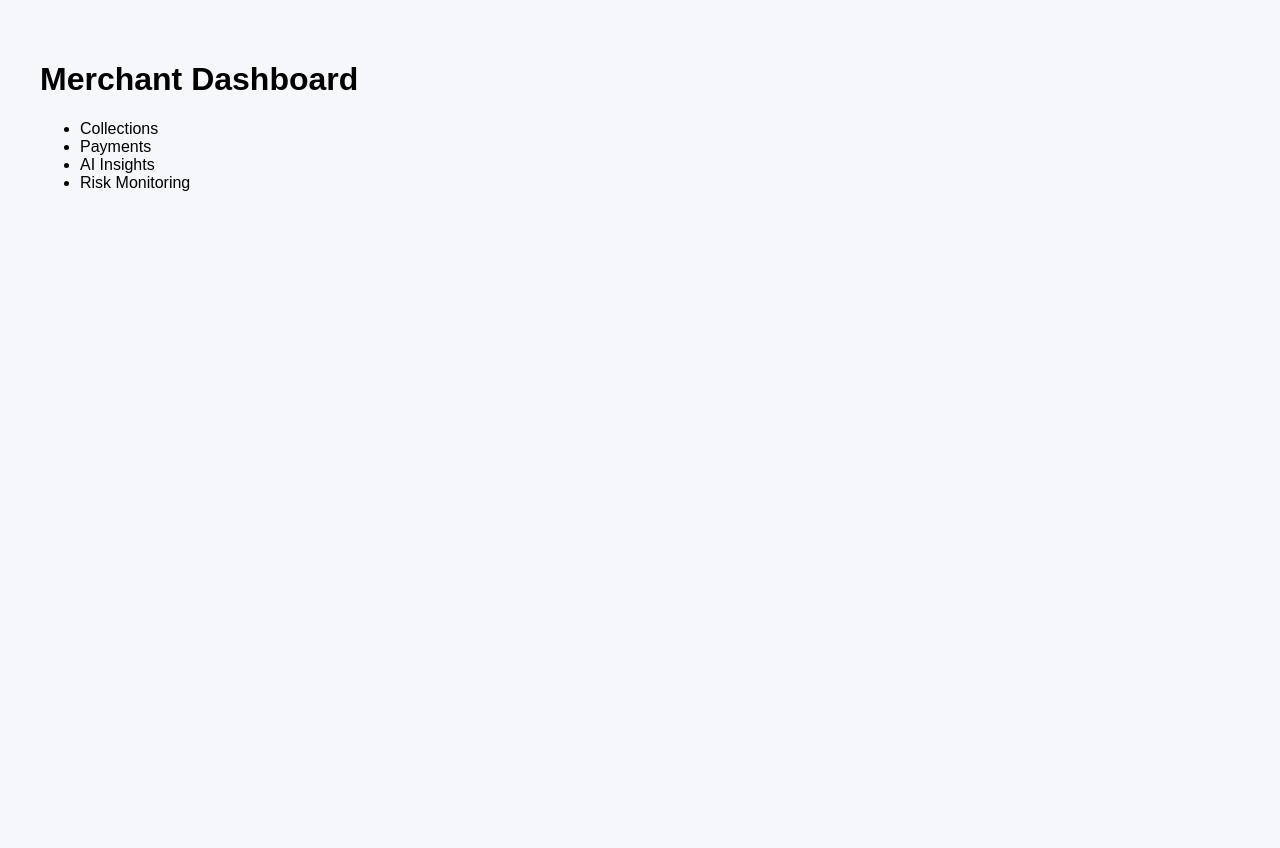
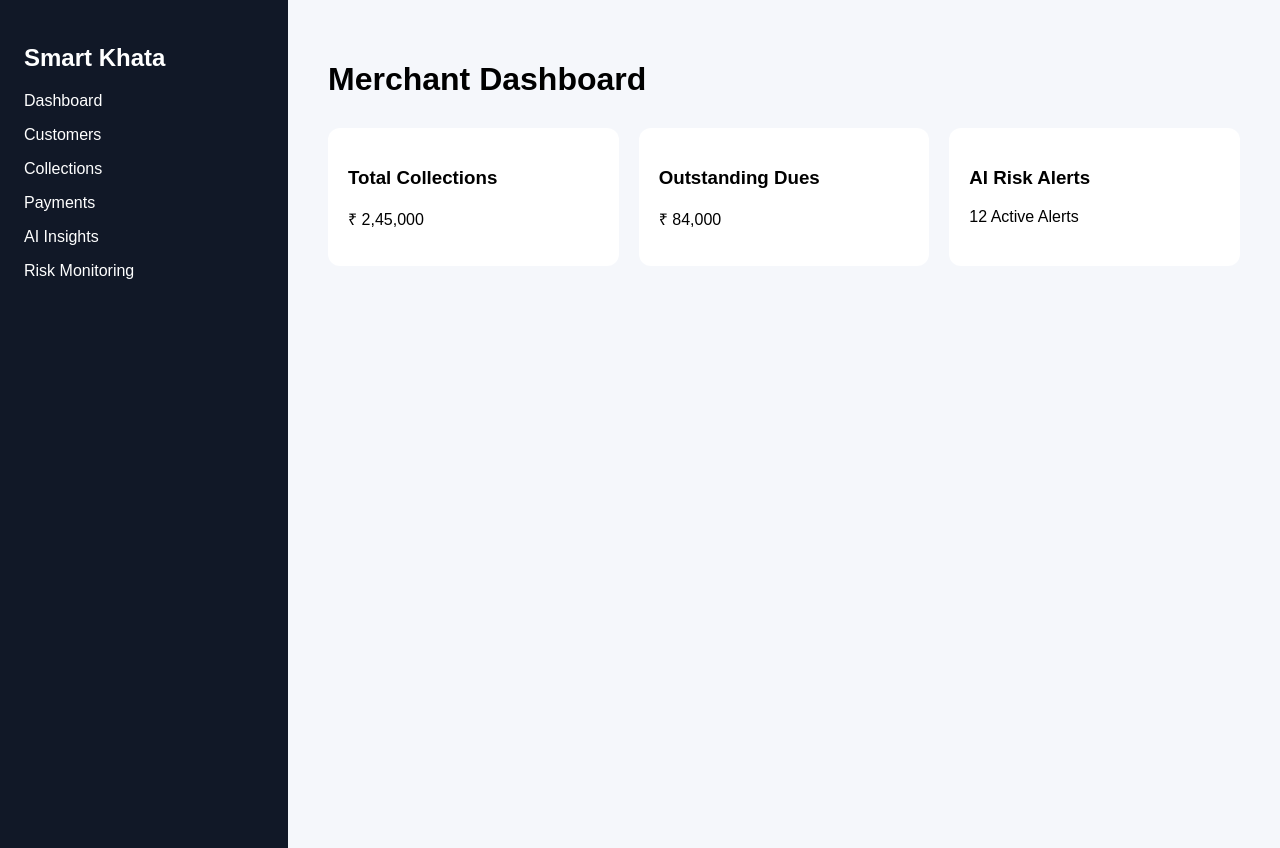
Before and after one commit to dkshaikdxb-dev/Smart-Digital-Khata, a Next.js app in the folder frontend/web/: page /dashboard in a window 1280 px wide. Before the commit the page ends 800 px from the top, so only its background shows below. Built offline with nearby package versions, Linux system fonts and the light colour scheme.

Commit message:
Upgrade merchant dashboard into SaaS layout

```diff
--- a/frontend/web/app/dashboard/page.jsx
+++ b/frontend/web/app/dashboard/page.jsx
@@ -1,13 +1,37 @@
+import Sidebar from '../../components/Sidebar';
+
 export default function DashboardPage() {
   return (
-    <main style={{ padding: '40px', fontFamily: 'sans-serif' }}>
-      <h1>Merchant Dashboard</h1>
-      <ul>
-        <li>Collections</li>
-        <li>Payments</li>
-        <li>AI Insights</li>
-        <li>Risk Monitoring</li>
-      </ul>
-    </main>
+    <div style={{ display: 'flex' }}>
+      <Sidebar />
+
+      <main style={{ flex: 1, padding: '40px' }}>
+        <h1>Merchant Dashboard</h1>
+
+        <div
+          style={{
+            display: 'grid',
+            gridTemplateColumns: 'repeat(auto-fit, minmax(240px, 1fr))',
+            gap: '20px',
+            marginTop: '30px'
+          }}
+        >
+          <div style={{ background: '#fff', padding: '20px', borderRadius: '12px' }}>
+            <h3>Total Collections</h3>
+            <p>₹ 2,45,000</p>
+          </div>
+
+          <div style={{ background: '#fff', padding: '20px', borderRadius: '12px' }}>
+            <h3>Outstanding Dues</h3>
+            <p>₹ 84,000</p>
+          </div>
+
+          <div style={{ background: '#fff', padding: '20px', borderRadius: '12px' }}>
+            <h3>AI Risk Alerts</h3>
+            <p>12 Active Alerts</p>
+          </div>
+        </div>
+      </main>
+    </div>
   );
 }
```
